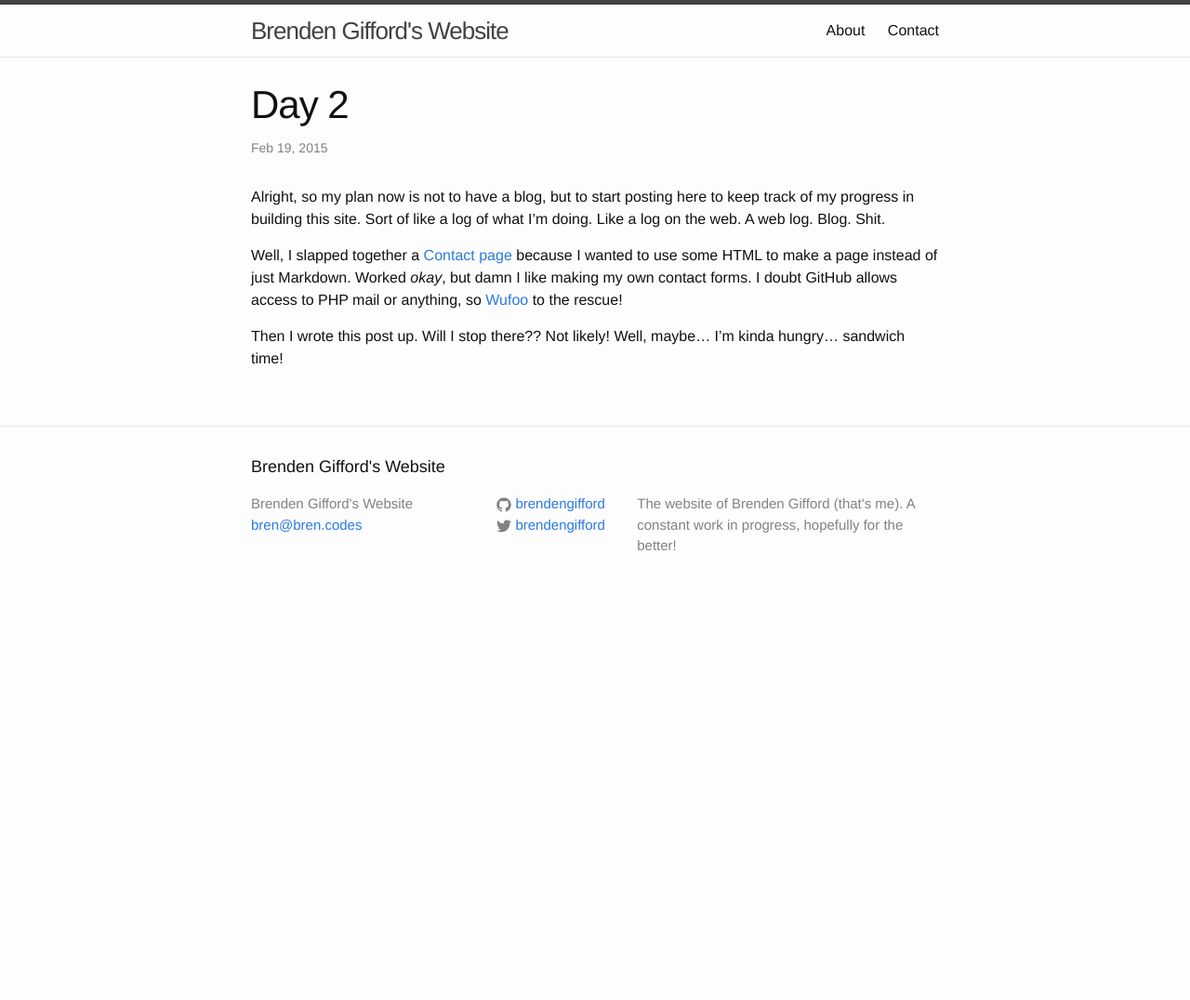
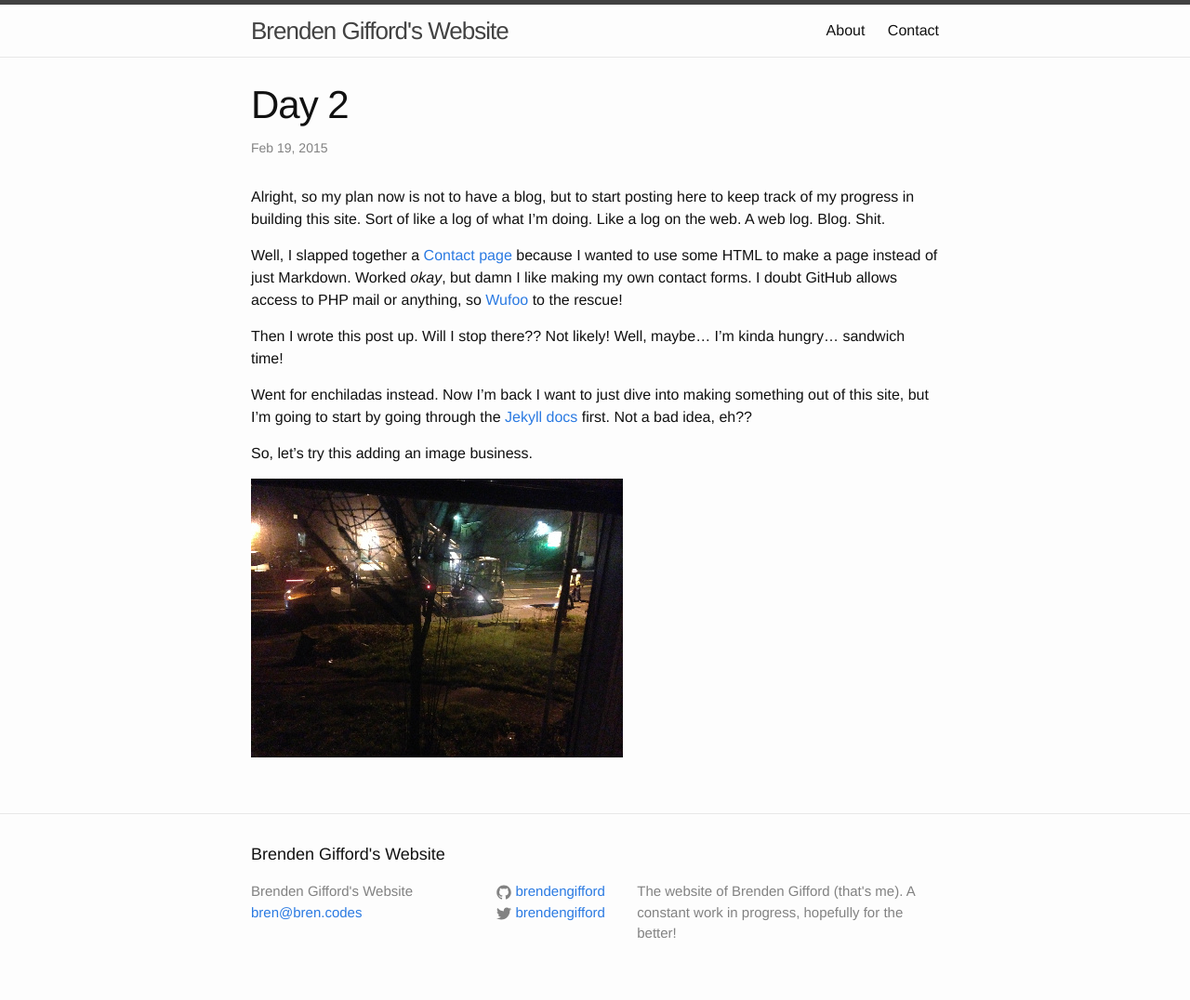
Before and after one commit to brendengifford/brendengifford.github.io, a Jekyll site: the page built from _posts/2015-2-18-day-2.md, in a window 1280 px wide. Shown: the whole page at 93% size. Built offline with Jekyll 4.4.1, drawn with Linux system fonts in a browser that asks for light colours; before the commit the page ends 900 px from its top, so only the background shows below that.

Commit message:
Put posts into sitelog category, add an example image

```diff
--- a/_posts/2015-02-18-lets-get-started.markdown
+++ b/_posts/2015-02-18-lets-get-started.markdown
@@ -2,6 +2,7 @@
 layout: post
 title:  "Let's get started!"
 date:   2015-02-18
+category: sitelog
 ---
 Here we go!
 
--- a/_posts/2015-2-18-day-2.md
+++ b/_posts/2015-2-18-day-2.md
@@ -10,5 +11,12 @@
 
 Then I wrote this post up. Will I stop there?? Not likely! Well, maybe... I'm kinda hungry... sandwich time!
 
+Went for enchiladas instead. Now I'm back I want to just dive into making something out of this site, but I'm going to start by going through the [Jekyll docs][docs] first. Not a bad idea, eh??
+
+So, let's try this adding an image business.
+
+![The view out of my window]({{ site.url }}/img/out-my-window.jpg)
+
 [contact]: /contact/
 [wufoo]:   http://www.wufoo.com/
+[docs]:    http://jekyllrb.com/docs/home/
```
Also changed, not shown: other parts of _posts/2015-2-18-day-2.md (+1 -0 lines), img/out-my-window.jpg (added).
